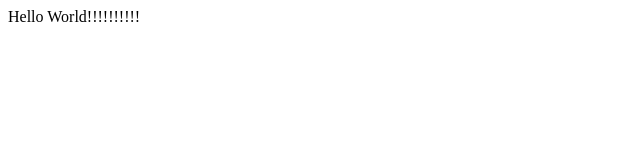
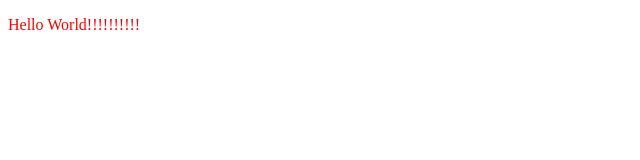
Before and after one commit to Hin15/JavaScript, a plain HTML site: page Beginner_JavasCript_KRS/index.html in a window 1280 px wide. Shown: the whole page, without its empty margins (0-640 px from the left). Drawn offline with Linux system fonts and the light colour scheme.

Commit message:
add tag p and add style

```diff
--- a/Beginner_JavasCript_KRS/index.html
+++ b/Beginner_JavasCript_KRS/index.html
@@ -5,8 +5,13 @@
     <meta http-equiv="X-UA-Compatible" content="IE=edge">
     <meta name="viewport" content="width=device-width, initial-scale=1.0">
     <title>Document</title>
+    <style>
+        p{
+            color: red;
+        }
+    </style>
 </head>
 <body>
-    Hello World!!!!!!!!!!
+    <p> Hello World!!!!!!!!!!</p>
 </body>
 </html>
```
